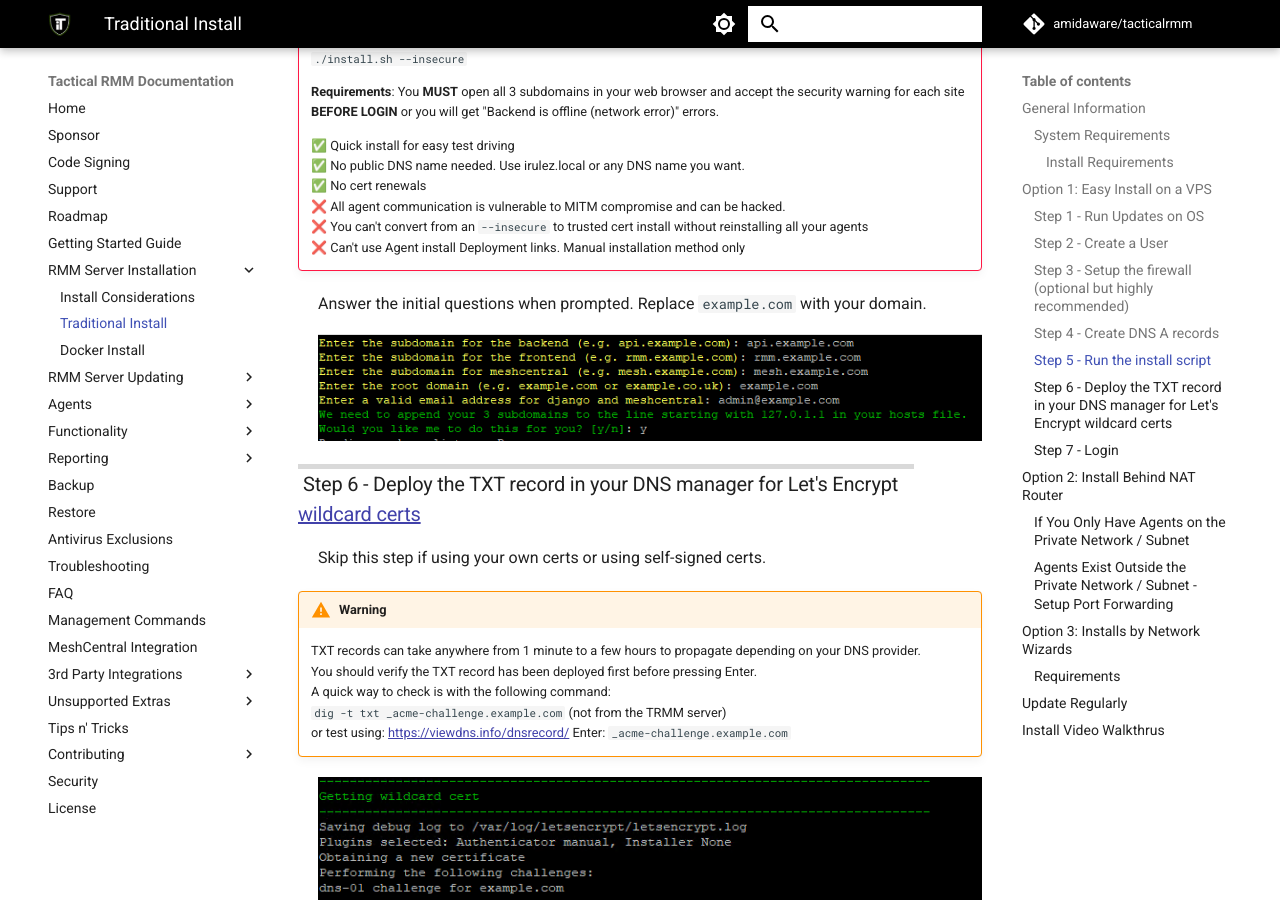
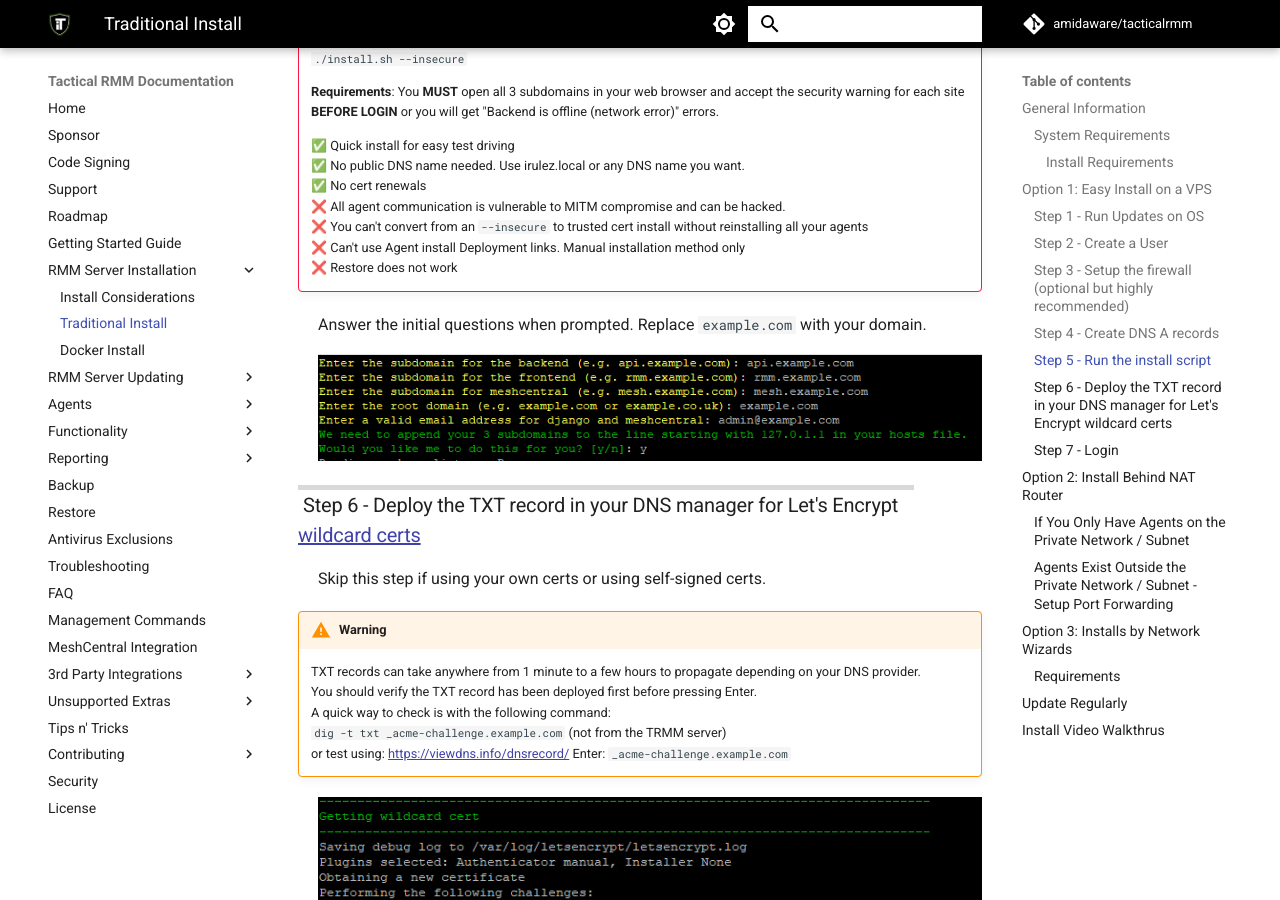
Before and after one commit to amidaware/trmm-docs, an MkDocs documentation site: the page built from docs/install_server.md, in a window 1280 px wide and 900 px high, scrolled down 4699 px. Built offline with MkDocs 1.6.1 and Material for MkDocs 9.7.7, drawn with Linux system fonts in a browser that asks for light colours; comment, search, counter and statistics services are not loaded.

Commit message:
Update install_server.md

```diff
--- a/docs/install_server.md
+++ b/docs/install_server.md
@@ -175,7 +175,8 @@
     ✅ No cert renewals<br>
     ❌ All agent communication is vulnerable to MITM compromise and can be hacked.<br>
     ❌ You can't convert from an `--insecure` to trusted cert install without reinstalling all your agents<br>
-    ❌ Can't use Agent install Deployment links. Manual installation method only
+    ❌ Can't use Agent install Deployment links. Manual installation method only<br>
+    ❌ Restore does not work
 
 Answer the initial questions when prompted. Replace `example.com` with your domain.
 
```
